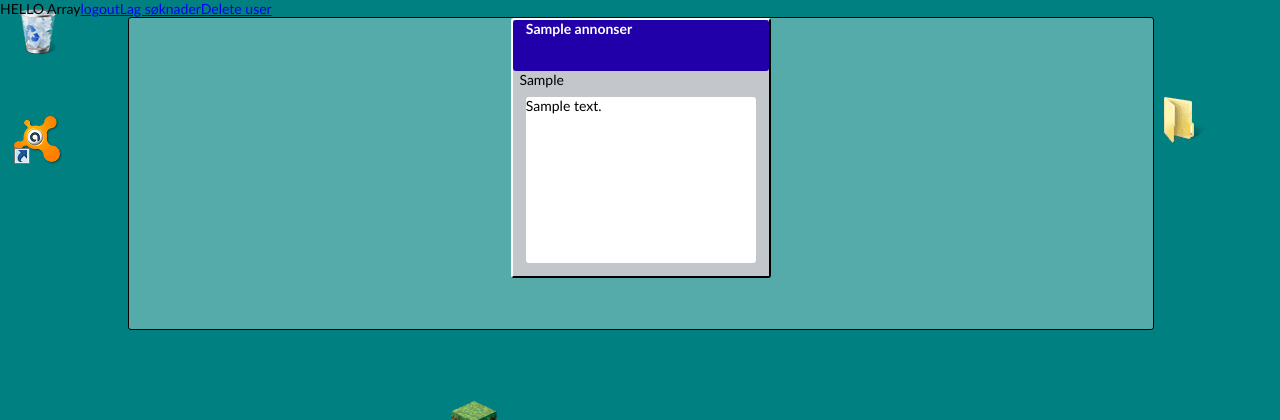
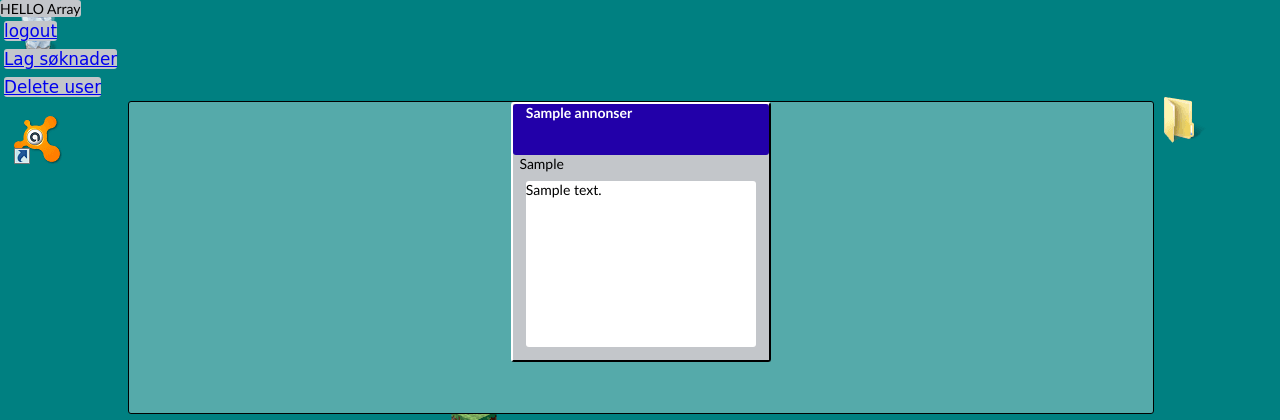
Before and after one commit to raSKTypeShit/callforduty, a PHP site: page / in a window 1280 px wide. Shown: the top 420 px of the page. Run offline with PHP 8.4, Linux system fonts and the light colour scheme; the visitor is signed in with stand-in values (Sample User, id 1); tables that the repository leaves empty or names only in its code hold one stand-in row (values such as "Sample post"); data that the repository does not hold is empty.

Commit message:
stylet login og fikset slik at det ikke blir feilmeldinger med session start

```diff
--- a/callforduty/form_generator.php
+++ b/callforduty/form_generator.php
@@ -1,6 +1,6 @@
 <!DOCTYPE html>
 <?php
-session_start();
+//session_start();
 include "include/connect.php";
 include "form_parts/event_handler.php";
 ?>
--- a/callforduty/include/annonseviewer.php
+++ b/callforduty/include/annonseviewer.php
@@ -1,7 +1,7 @@
 <section id="annonseviewer">
     <?php
 
-    include "connect.php";
+    //include "connect.php";
 
     $sql = "SELECT * FROM annonser";
     $result = mysqli_query($conn, $sql);
--- a/callforduty/index.php
+++ b/callforduty/index.php
@@ -10,12 +10,11 @@
     <link rel="stylesheet" href="styles.css">
 </head>
 <body>
+    <nav>
     <?php
-
-
       if(isset($_SESSION["user"])){
           echo "<section>";
-          echo "HELLO ". $_SESSION["user"];
+          echo "<p>HELLO ". $_SESSION["user"]."</p>";
           echo "<a href="."logout.php".">logout</a>";
           echo "<a href="."form_generator-php".">Lag søknader</a>";
           echo "<a href="."deleteuser.php".">Delete user </a>";
@@ -30,10 +29,9 @@
           }
 
     ?>
-    <?php include "include/annonseviewer.php";?>
+    </nav>
+    <?php include "include/annonseviewer.php";
+    mysqli_close($conn);
+    ?>
 </body>
 </html>
-
-<?php
-    mysqli_close($conn);
-?>
--- a/callforduty/styles.css
+++ b/callforduty/styles.css
@@ -77,6 +77,25 @@ body > main > section {
     flex-wrap: wrap;
     justify-content: center;
     row-gap: 10px;
+}
+body > nav > section{
+    display:flex;
+    align-items: flex-start;
+    flex-direction: column;
+}
+body>nav>section>a{
+    font-family:'Press Start 2P', cursive;
+    font-size: larger;
+    margin:4px;
+    background-color: rgb(195, 198, 202);
+}
+body>nav>section>a:hover{
+    font-size: 30px;
+    background-color:rgb(195, 198, 202);
+    color:black;
+}
+body>nav>section>p{
+    background-color: rgb(195, 198, 202);
 }
 
 body > main > section > h3 {
```
Also changed, not shown: callforduty/deleteuser.php (+1 -6 lines).
